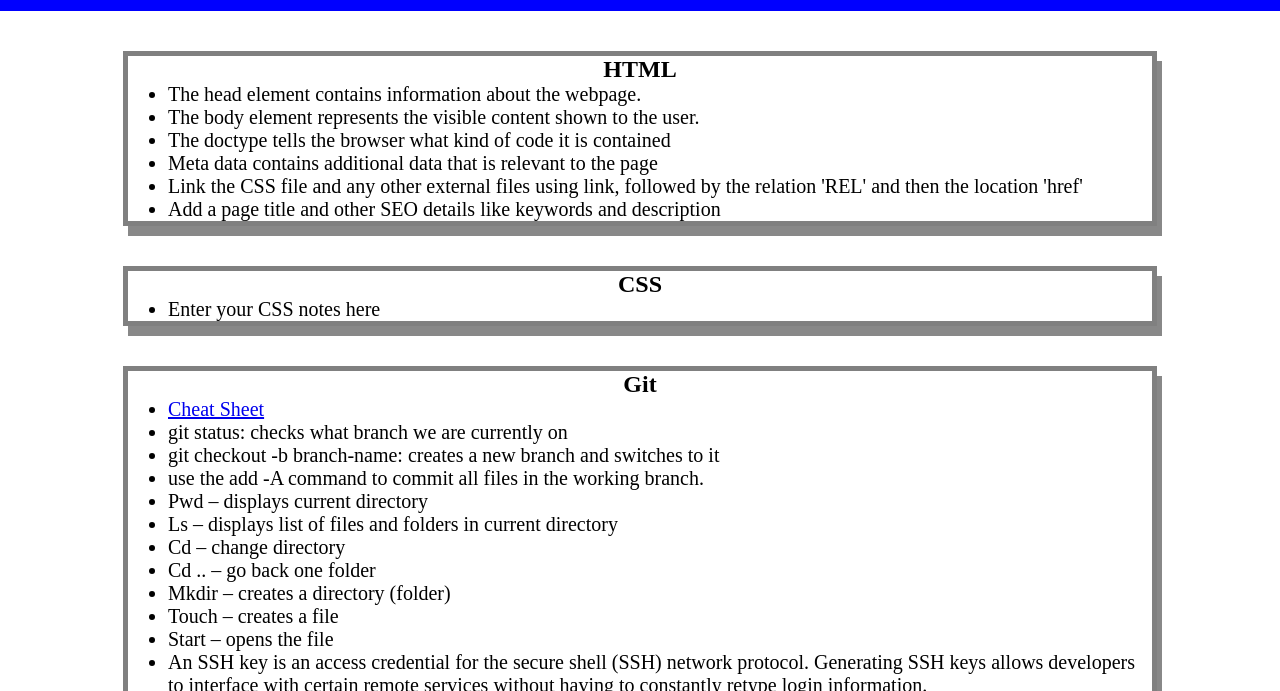
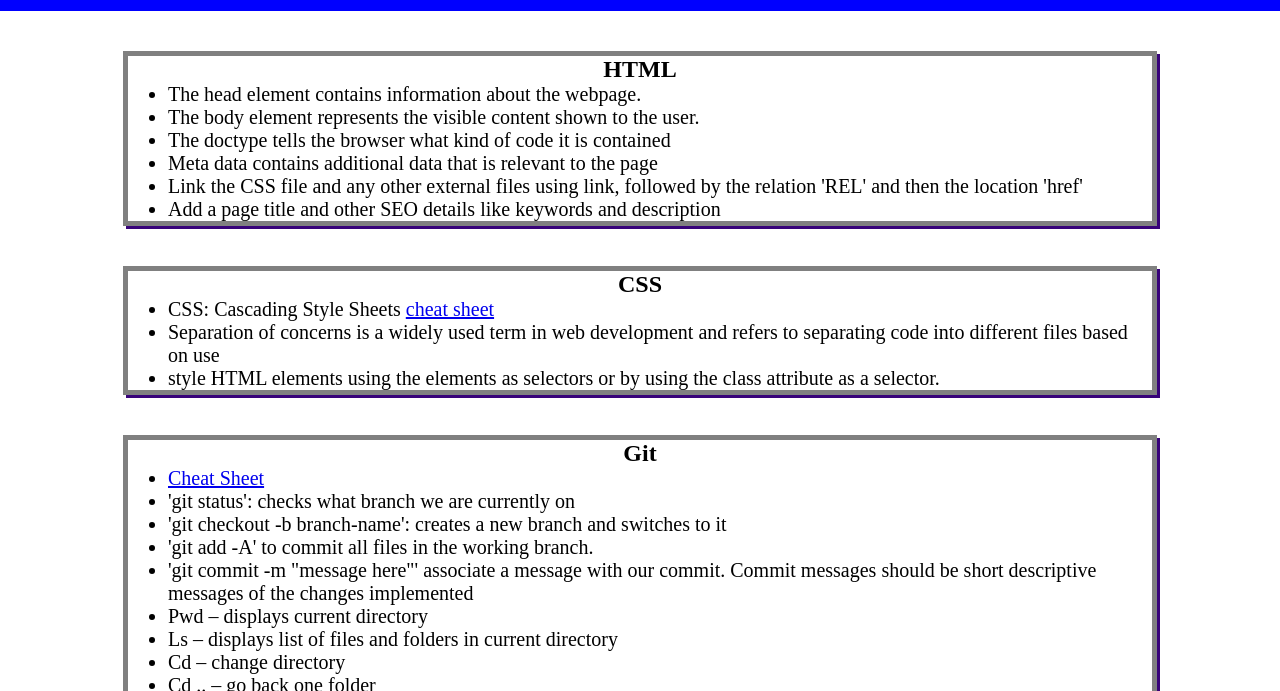
Before and after one commit to R0bsaunders/prework-study-guide, a plain HTML site: page index.html in a window 1280 px wide. Shown: the part 109-800 px from the top of the page. Drawn offline with Linux system fonts and the light colour scheme.

Commit message:
Added CSS to project

```diff
--- a/assets/style.css
+++ b/assets/style.css
@@ -31,6 +31,6 @@ p {
   .card {
     width: 80%;
     margin: 40px auto;
-    border: 5px solid gray;
-    box-shadow: 5px 10px #888888;
+    border: 5px solid grey;
+    box-shadow: 3px 3px #370279;
   }
--- a/index.html
+++ b/index.html
@@ -30,7 +30,9 @@
       <section class="card" id="css-section">
         <h2>CSS</h2>
         <ul>
-          <li>Enter your CSS notes here</li>
+          <li>CSS: Cascading Style Sheets <a href=https://developer.mozilla.org/en-US/docs/Web/CSS>cheat sheet</a></li><li>Separation of concerns is a widely used term in web development and refers to separating code into different files based on use</li>
+          <li>style HTML elements using the elements as selectors or by using the class attribute as a selector.</li>
+
         </ul>
       </section>
 
@@ -39,9 +41,10 @@
 
         <ul>
           <li><a href=https://education.github.com/git-cheat-sheet-education.pdf>Cheat Sheet</a></li>
-          <li>git status: checks what branch we are currently on</li>
-          <li>git checkout -b branch-name: creates a new branch and switches to it</li>
-          <li>use the add -A command to commit all files in the working branch.</li>
+          <li>'git status': checks what branch we are currently on</li>
+          <li>'git checkout -b branch-name': creates a new branch and switches to it</li>
+          <li>'git add -A' to commit all files in the working branch.</li>
+          <li>'git commit -m "message here"' associate a message with our commit. Commit messages should be short descriptive messages of the changes implemented </li>
           <li>Pwd – displays current directory</li>
           <li>Ls – displays list of files and folders in current directory</li>
           <li>Cd – change directory</li>
```
